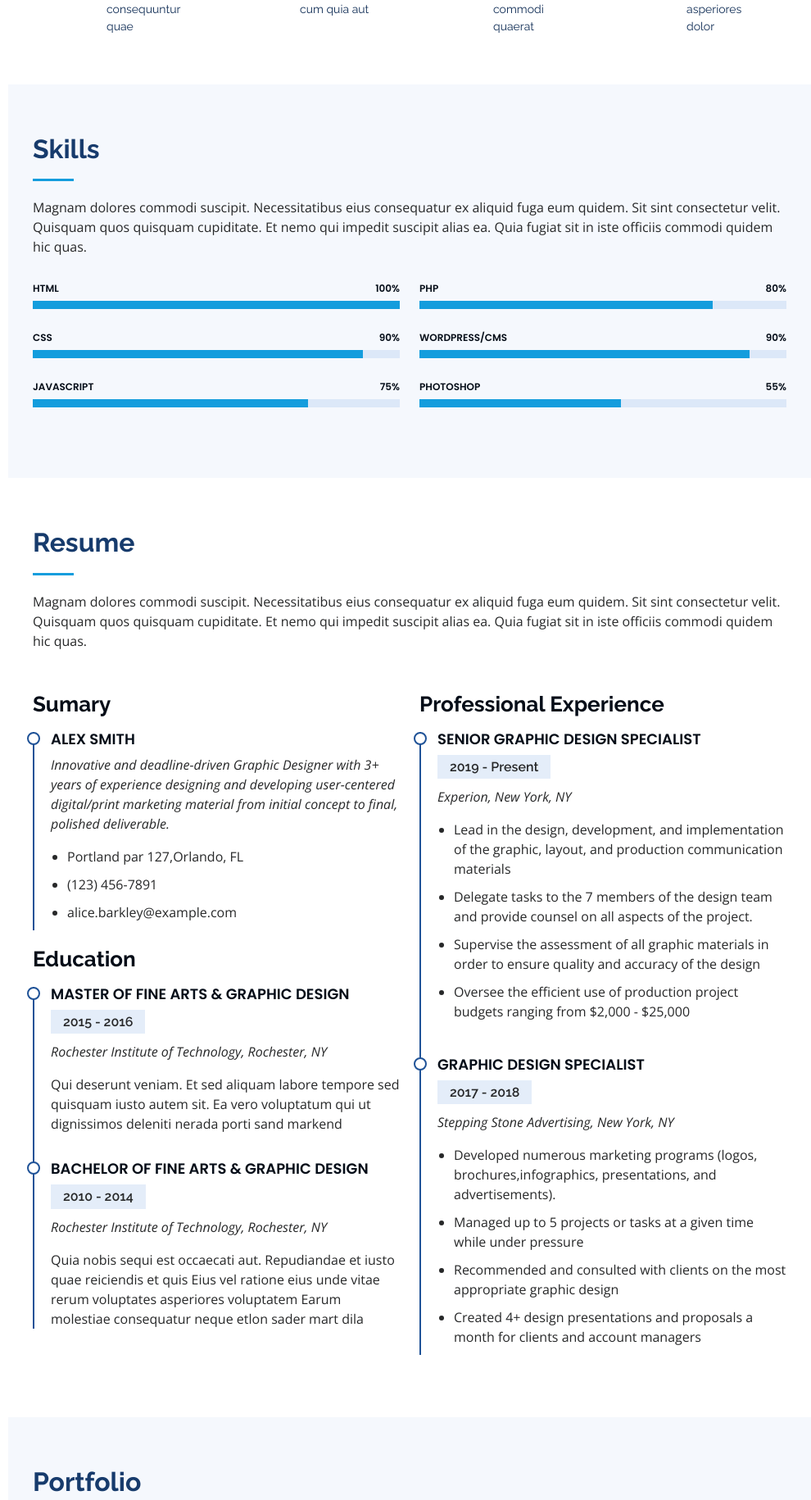
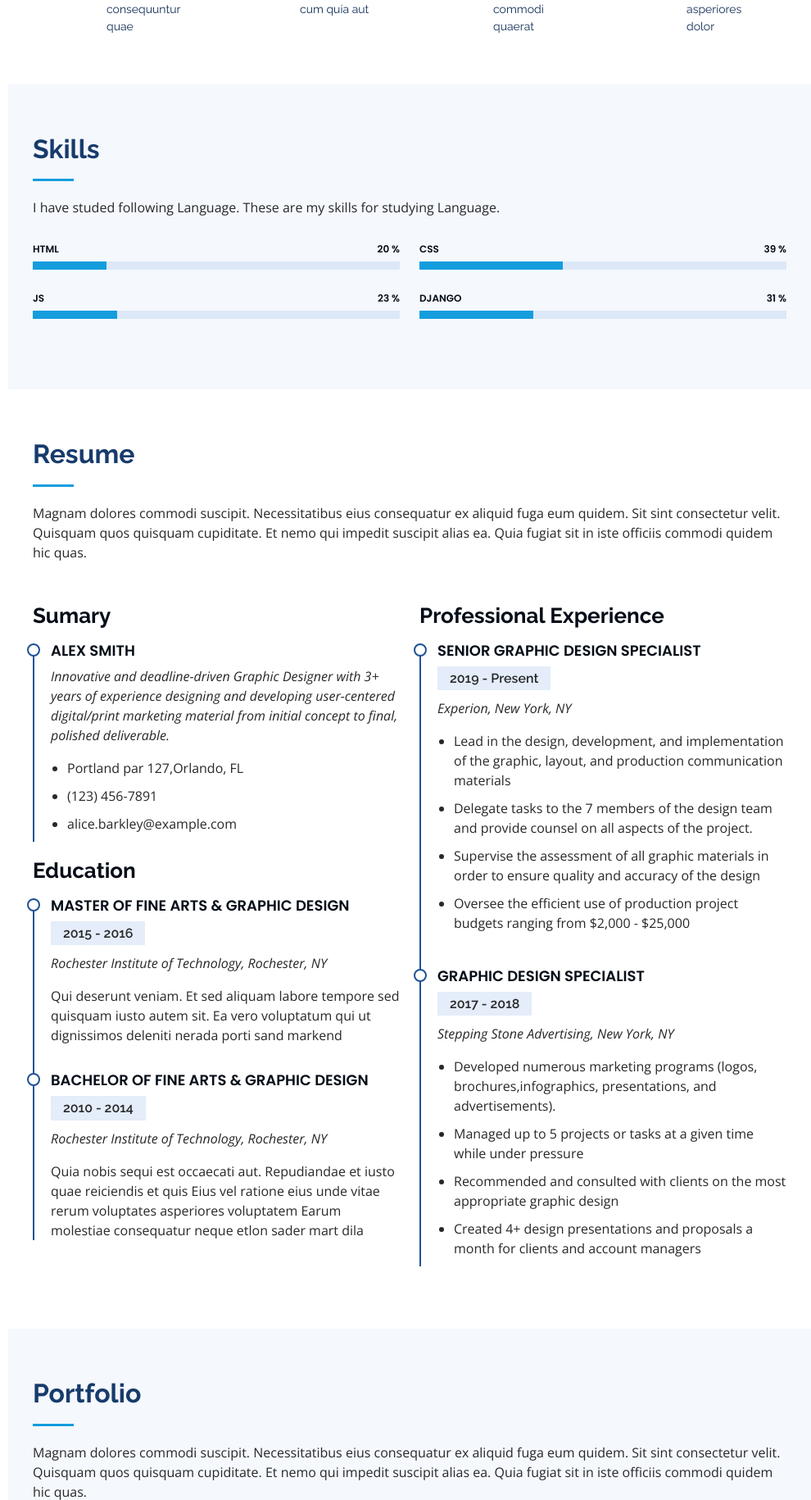
Before and after one commit to minheinn/minhein, a Django app: page / in a window 1280 px wide. Shown: the part 1850-3680 px from the top of the page at 82% size, without its empty margins (290-1280 px from the left). Run offline with Django 4.2, Linux system fonts and the light colour scheme; data comes from the database, SQL or seed files in the repository; both versions use the stored data as it was after the commit; some libraries are stand-ins or nearby versions.

Commit message:
added constant file

```diff
--- /dev/null
+++ b/frontend/constant.py
@@ -0,0 +1 @@
+SKILL_CONTENT = " I have studed following Language. These are my skills for studying Language."
--- a/frontend/templates/frontend/partials/skill.html
+++ b/frontend/templates/frontend/partials/skill.html
@@ -1,62 +1,24 @@
+
 <section id="skills" class="skills section-bg">
     <div class="container">
 
       <div class="section-title">
         <h2>Skills</h2>
-        <p>Magnam dolores commodi suscipit. Necessitatibus eius consequatur ex aliquid fuga eum quidem. Sit sint consectetur velit. Quisquam quos quisquam cupiditate. Et nemo qui impedit suscipit alias ea. Quia fugiat sit in iste officiis commodi quidem hic quas.</p>
+        <p>{{ skill_content }}</p>
       </div>
 
       <div class="row skills-content">
 
-        <div class="col-lg-6" data-aos="fade-up">
-
-          <div class="progress">
-            <span class="skill">HTML <i class="val">100%</i></span>
-            <div class="progress-bar-wrap">
-              <div class="progress-bar" role="progressbar" aria-valuenow="100" aria-valuemin="0" aria-valuemax="100"></div>
+        {% for skill in skills %}
+          <div class="col-lg-6" data-aos="fade-up">
+            <div class="progress">
+              <span class="skill">{{ skill.skill }} <i class="val">{{ skill.percent }} %</i></span>
+              <div class="progress-bar-wrap">
+                <div class="progress-bar" role="progressbar" aria-valuenow="{{ skill.percent }}" aria-valuemin="0" aria-valuemax="100"></div>
+              </div>
             </div>
           </div>
-
-          <div class="progress">
-            <span class="skill">CSS <i class="val">90%</i></span>
-            <div class="progress-bar-wrap">
-              <div class="progress-bar" role="progressbar" aria-valuenow="90" aria-valuemin="0" aria-valuemax="100"></div>
-            </div>
-          </div>
-
-          <div class="progress">
-            <span class="skill">JavaScript <i class="val">75%</i></span>
-            <div class="progress-bar-wrap">
-              <div class="progress-bar" role="progressbar" aria-valuenow="75" aria-valuemin="0" aria-valuemax="100"></div>
-            </div>
-          </div>
-
-        </div>
-
-        <div class="col-lg-6" data-aos="fade-up" data-aos-delay="100">
-
-          <div class="progress">
-            <span class="skill">PHP <i class="val">80%</i></span>
-            <div class="progress-bar-wrap">
-              <div class="progress-bar" role="progressbar" aria-valuenow="80" aria-valuemin="0" aria-valuemax="100"></div>
-            </div>
-          </div>
-
-          <div class="progress">
-            <span class="skill">WordPress/CMS <i class="val">90%</i></span>
-            <div class="progress-bar-wrap">
-              <div class="progress-bar" role="progressbar" aria-valuenow="90" aria-valuemin="0" aria-valuemax="100"></div>
-            </div>
-          </div>
-
-          <div class="progress">
-            <span class="skill">Photoshop <i class="val">55%</i></span>
-            <div class="progress-bar-wrap">
-              <div class="progress-bar" role="progressbar" aria-valuenow="55" aria-valuemin="0" aria-valuemax="100"></div>
-            </div>
-          </div>
-
-        </div>
+        {% endfor %}
 
       </div>
 
--- a/frontend/views.py
+++ b/frontend/views.py
@@ -2,6 +2,7 @@ from django.shortcuts import render
 from dashboard.models import *
 from datetime import datetime
 import json
+from . import constant
 
 
 # Create your views here.
@@ -12,5 +13,13 @@ def index(request):
     age = today.year - birthday.year - ((today.month, today.day) < (birthday.month, birthday.day))
     text= TypeWriter.objects.values_list("text",flat=True)
     type_writers = json.dumps(list(text))
-    context = {'about':about, 'age':age, 'type_writers':type_writers}
+    skills = Skill.objects.all()
+    skill_content = constant.SKILL_CONTENT  ### for skill content
+    context = {
+        'about':about,
+        'age':age,
+        'type_writers':type_writers,
+        'skills':skills,
+        'skill_content':skill_content
+        }
     return render(request, 'frontend/index.html', context)
```
Also changed, not shown: db.sqlite3.
